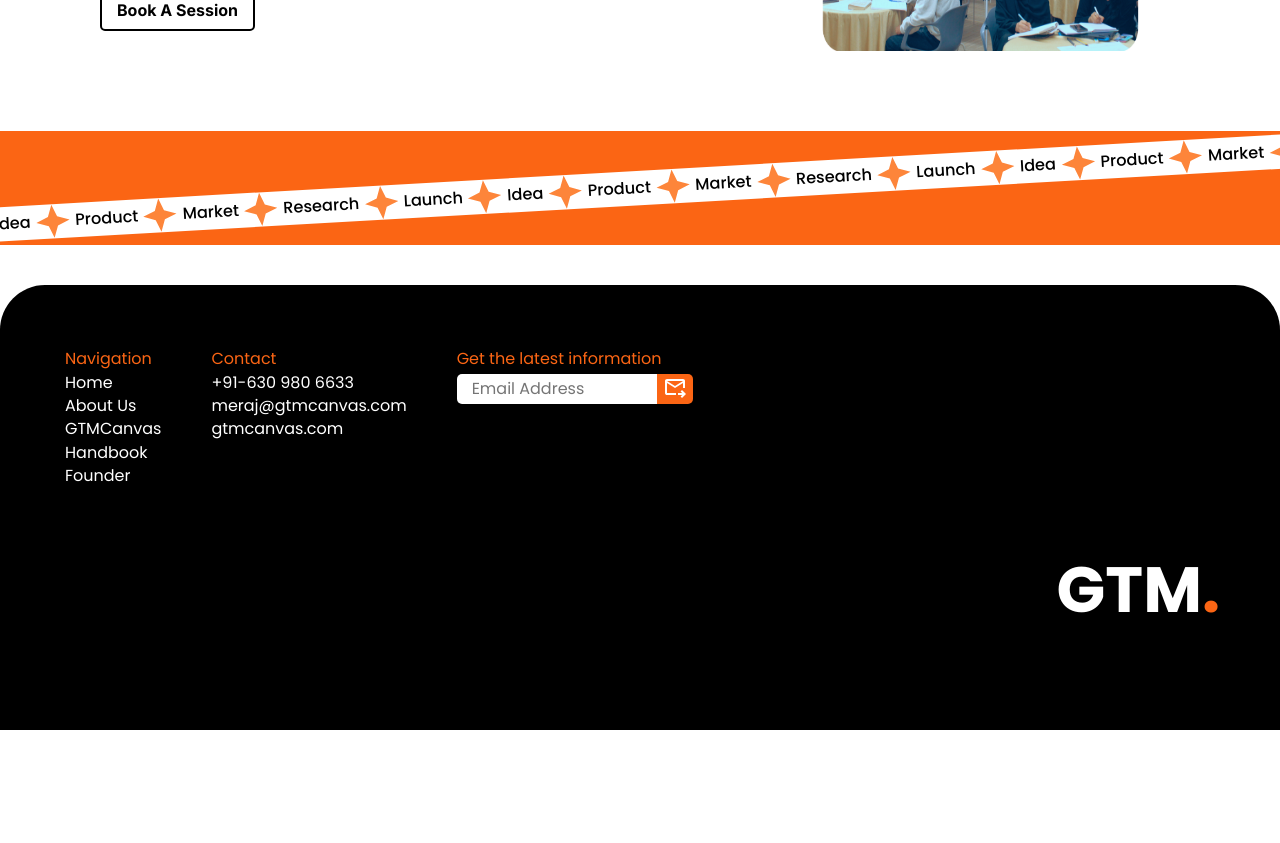
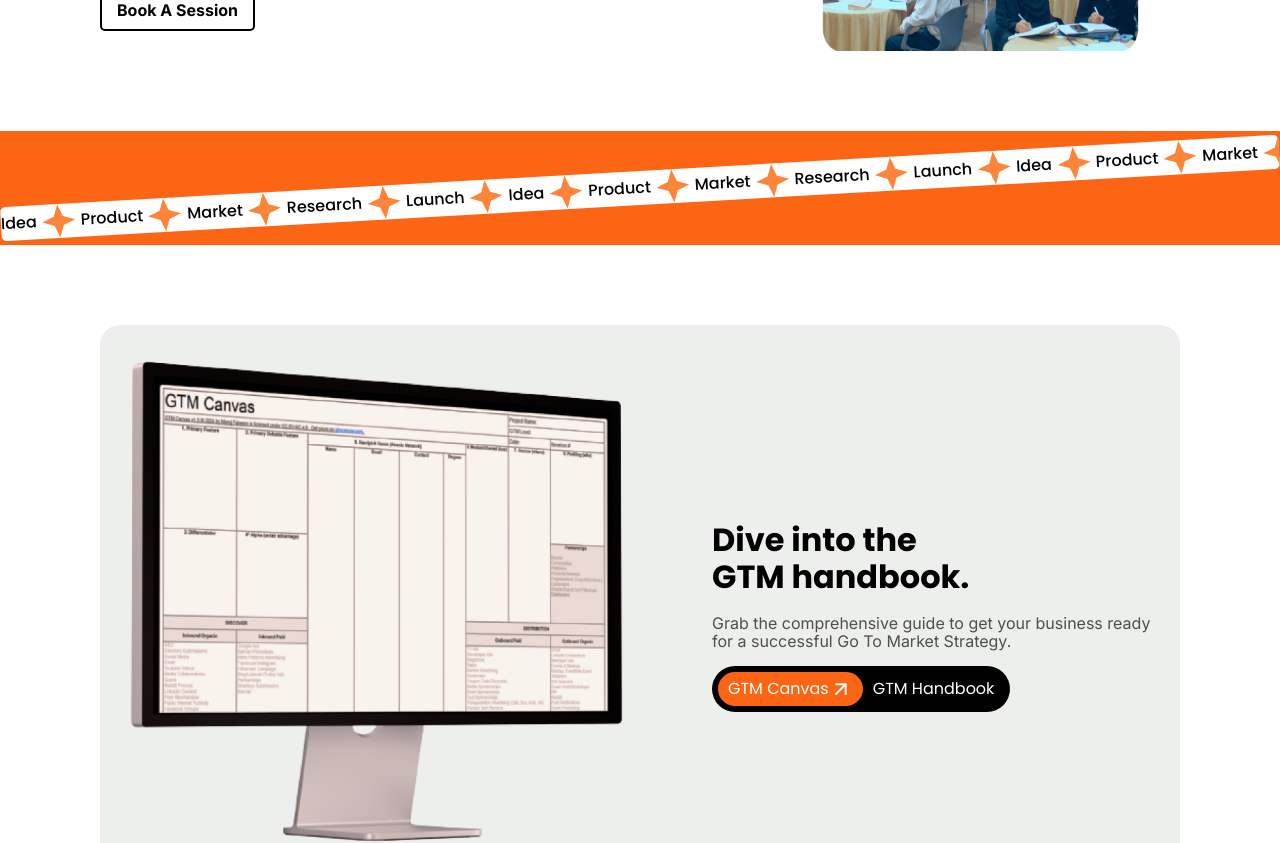
Before and after one commit to RuqayyahSara/CFI-GTM-Canvas, a React (Vite) app: page / in a window 1280 px wide. Shown: the part 2620-3463 px from the top of the page. Before the commit the page ends 3350 px from the top, so only its background shows below. Built offline with nearby package versions, Linux system fonts and the light colour scheme.

Commit message:
feat: Add handbook section

```diff
--- a/src/pages/Home.jsx
+++ b/src/pages/Home.jsx
@@ -363,6 +363,38 @@ export default function Home() {
             <img src='/star.svg' alt='star' />
           </div>
         </section>
+
+        <section className='handbook'>
+          <div className='handbookContainer'>
+            <img src='/monitor.png' alt='monitor' />
+
+            <div className='content'>
+              <p className='heading'>
+                Dive into the <br /> GTM handbook.
+              </p>
+              <p className='text'>
+                Grab the comprehensive guide to get your business ready for a
+                successful Go To Market Strategy.
+              </p>
+              <div className='buttons'>
+                <button className='active'>
+                  GTM Canvas
+                  <svg
+                    xmlns='http://www.w3.org/2000/svg'
+                    height='24px'
+                    viewBox='0 -960 960 960'
+                    width='24px'
+                    fill='#FFFFFF'
+                  >
+                    <path d='M647-440H160v-80h487L423-744l57-56 320 320-320 320-57-56 224-224Z' />
+                  </svg>
+                </button>
+
+                <button>GTM Handbook</button>
+              </div>
+            </div>
+          </div>
+        </section>
       </div>
       <Footer />
     </>
--- a/src/styles/Home.css
+++ b/src/styles/Home.css
@@ -300,13 +300,68 @@
       align-items: center;
       gap: 5px;
       overflow: hidden;
-      scale: 1.01;
+      border-radius: 5px;
       font-family: 'Poppins';
       font-weight: 500;
 
       img {
         height: 34px;
         width: 34px;
+      }
+    }
+  }
+
+  .handbook {
+    padding: 20px;
+
+    .handbookContainer {
+      background-color: #edefec;
+      padding: 20px;
+      border-radius: 20px;
+
+      .content {
+        .heading {
+          font-family: 'Poppins';
+          font-weight: 700;
+          font-size: 2rem;
+          display: inline-block;
+          margin-bottom: 2px;
+        }
+
+        .text {
+          color: var(--clr-light-gray);
+        }
+
+        .buttons {
+          display: flex;
+          align-items: center;
+          justify-content: center;
+          border-radius: 30px;
+          background-color: black;
+          padding: 6px;
+          font-family: 'Poppins';
+          width: max-content;
+
+          button {
+            border-radius: inherit;
+            display: flex;
+            align-items: center;
+            justify-content: center;
+            color: white;
+            background-color: inherit;
+            border: none;
+            padding: 5px 10px;
+
+            &.active {
+              background-color: var(--clr-orange);
+
+              svg {
+                fill: white;
+                rotate: -45deg;
+              }
+            }
+          }
+        }
       }
     }
   }
@@ -391,5 +446,24 @@
         rotate: -3.25deg;
       }
     }
+
+    .handbook {
+      padding: 40px 100px;
+
+      .handbookContainer {
+        display: flex;
+        align-items: center;
+        gap: 80px;
+
+        img,
+        .content {
+          flex: 1;
+        }
+
+        img {
+          max-width: 40vw;
+        }
+      }
+    }
   }
 }
```
Also changed, not shown: public/monitor.png (added).
